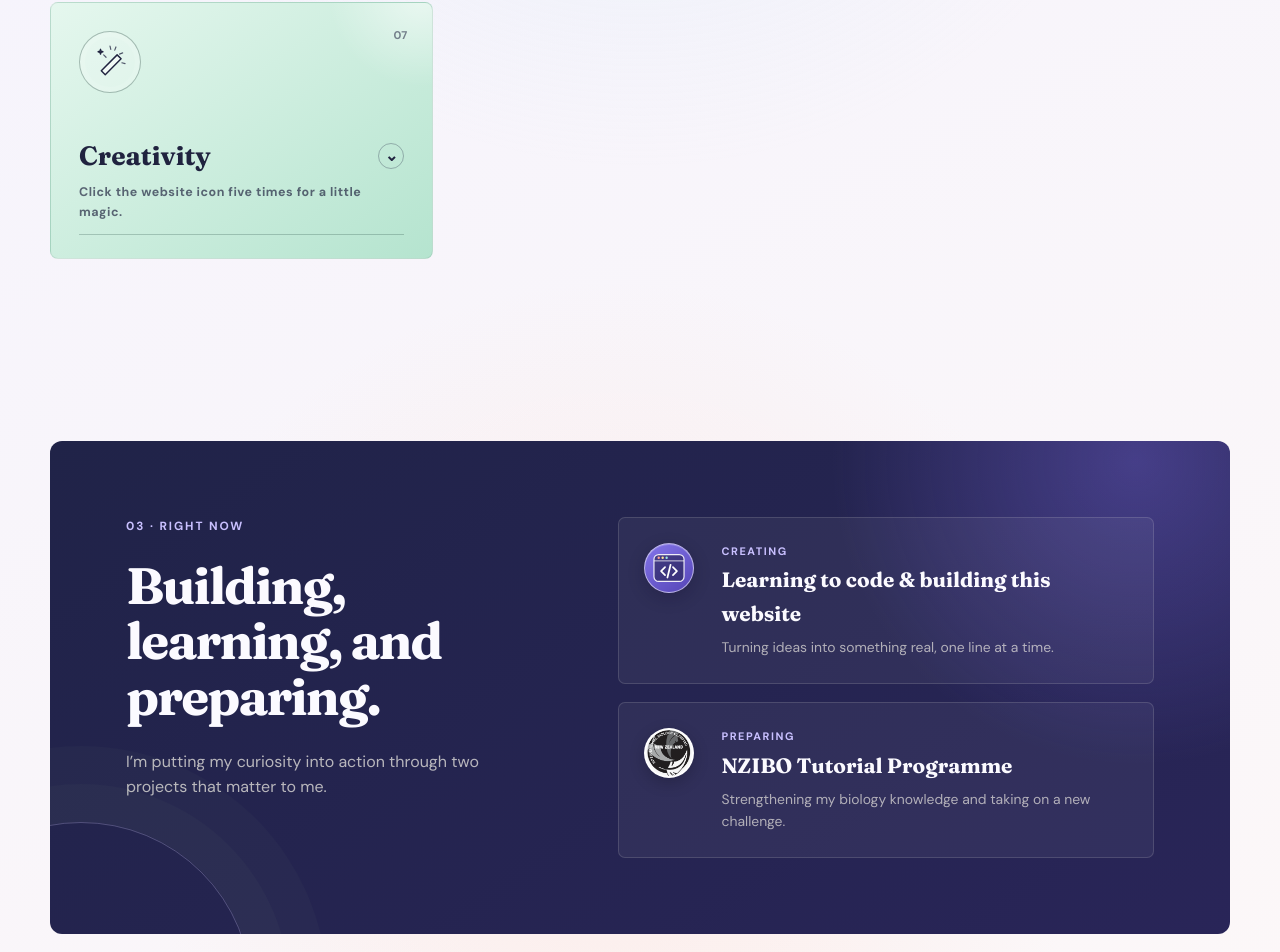
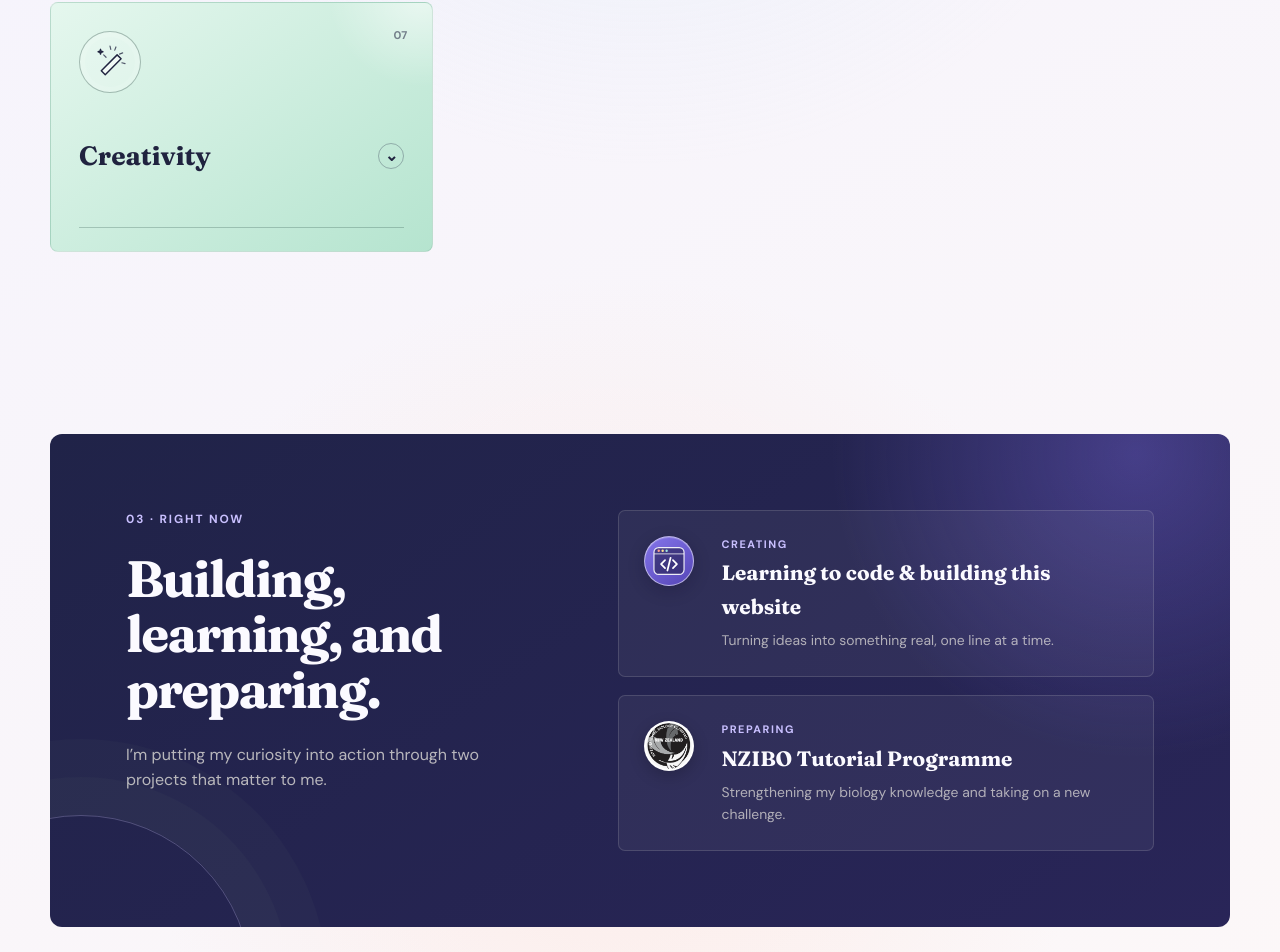
Before and after one commit to ryanshengtennis-bit/Project-Hail-Mary, a Next.js app: page / in a window 1280 px wide. Shown: the part 2137-3089 px from the top of the page. Built offline with nearby package versions, Linux system fonts and the light colour scheme.

Commit message:
Move creativity hint into dropdown

```diff
--- a/app/page.js
+++ b/app/page.js
@@ -271,7 +271,7 @@ export default function Home() {
               <InterestCard number="06" className="card-fencing" title="Fencing" subtitle="Click for a game" description="Combining quick decisions, precise movement, and tactical thinking." href="https://en-garde-fencing-arena.echristina-wang.chatgpt.site">
                 <div className="card-icon card-icon-fencing" aria-hidden="true"><svg viewBox="0 0 48 48"><path d="M8 38 38 8M10 31l7 7M6 42l5-5M40 6l2 2"/><path d="m10 8 30 30M31 38l7-7M6 6l5 5M38 40l2 2"/><path className="icon-detail" d="M13 34c-3 3-3 7-1 9M34 13c3-3 7-3 9-1"/></svg></div>
               </InterestCard>
-              <InterestCard number="07" className="card-creativity" title="Creativity" subtitle="Click the website icon five times for a little magic." description="Imagining new possibilities and turning ideas into something of my own.">
+              <InterestCard number="07" className="card-creativity" title="Creativity" description="Imagining new possibilities and turning ideas into something of my own. Click the website icon five times for a little magic.">
                 <div className="card-icon card-icon-creativity" aria-hidden="true"><svg viewBox="0 0 48 48"><path d="m13 35 20-20 5 5-20 20-5-5Z"/><path className="icon-detail" d="m30 9 1.5-4M36 14l4-1.5M25 8l-1-4M39 25l4 1M19 18l-3-3"/><path d="m12 8 .7 2.3L15 11l-2.3.7L12 14l-.7-2.3L9 11l2.3-.7L12 8Z"/></svg></div>
               </InterestCard>
             </div>
```
